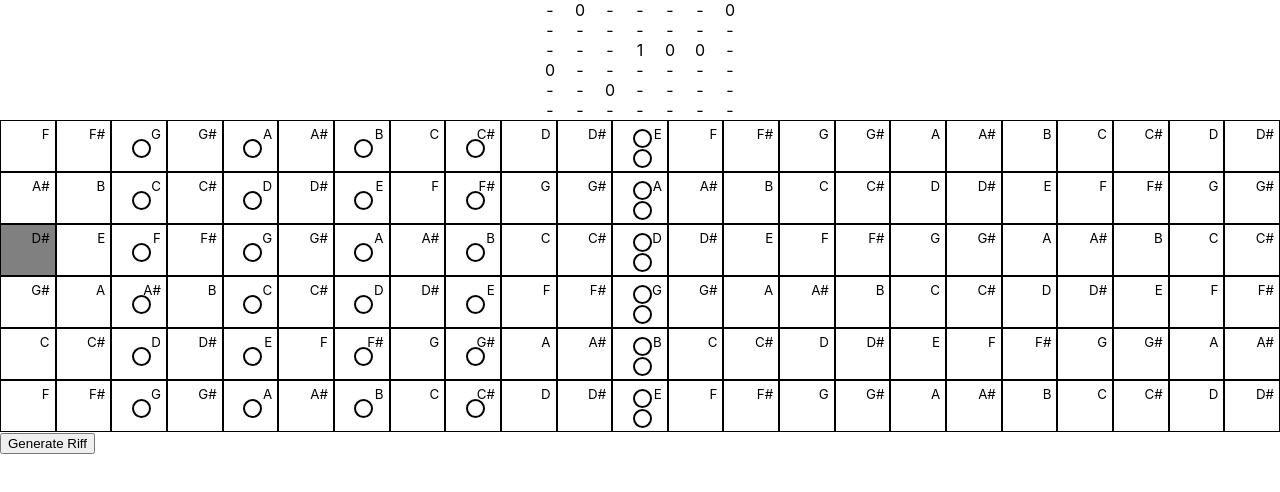
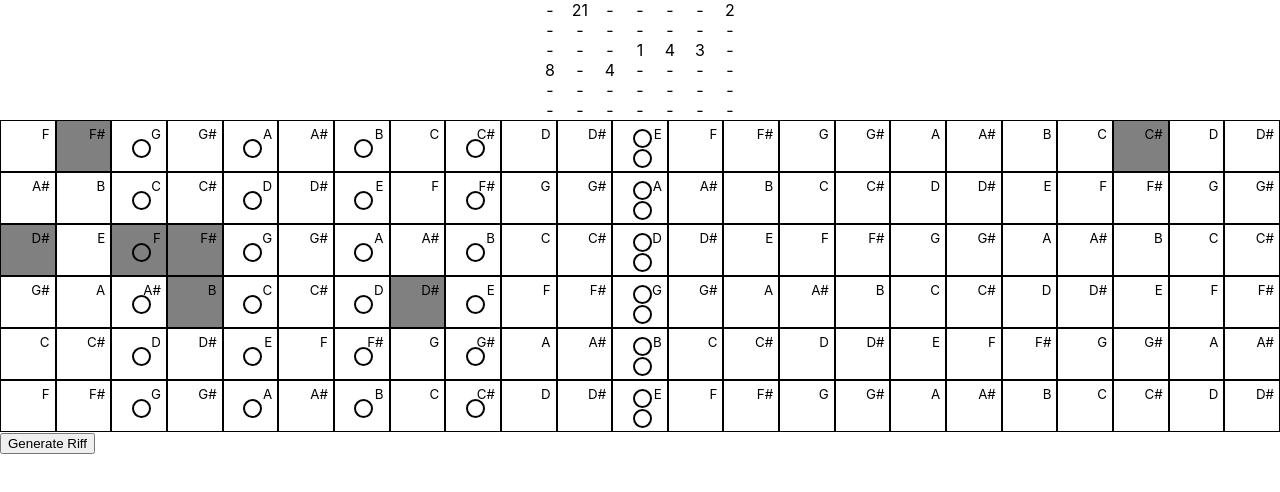
Before and after one commit to wwwannes/riff-maker, a React (Create React App) app: page / in a window 1280 px wide. Both pictures are taken after a click on the button "Generate Riff". Shown: the top 492 px of the page. Built offline with nearby package versions, Linux system fonts and the light colour scheme.

Commit message:
Better overall logic added

```diff
--- a/src/App.js
+++ b/src/App.js
@@ -1,4 +1,4 @@
-import {useEffect, useState} from 'react';
+import { useState } from 'react';
 
 import './App.css';
 
@@ -17,24 +17,28 @@ function App() {
   const $minRiffLength = 4;
   const $maxRiffLength = 9;
   const $randomRiffLength = Math.floor((Math.random() * ($maxRiffLength - $minRiffLength)) + $minRiffLength);
-  const [riffPosition, setRiffPosition] = useState([]);
-  const [riffArray, setRiffArray] = useState([]);
-  const [chosenFretPosition, setChosenFretPosition] = useState([]);
+  const [generatedRiff, setGeneratedRiff] = useState([]);
 
   const generateRiff = () => {
-    var defaultRiffPositions = [];
-    var defaultRiffArray = [];
+    var tempRiff = [];
+
     for(var i = 0; i < $randomRiffLength; i++){
+      const maxFret = Math.max.apply(null, tempRiff.map(object => {
+        return object.fret;
+      }));
+
+      console.log(maxFret);
+
       var string = Math.floor(Math.random() * (totalStrings-1)) + 1;
       var fret = Math.floor(Math.random() * (totalFrets-1)) + 1;
 
-      if(fret > 1 || fret === NaN || fret === undefined){
+      if(fret < 1 || fret === NaN || fret === undefined){
         fret = 0;
       }
 
       /* Make sure random frets are closer together */
       if(string > 1 && fret >= 7){
-        if(strings[string-1][fret-7] == strings[string][fret]){
+        if(strings[string-1][fret-7] === strings[string][fret]){
           if(string > 1){
             string = string - 1;
           } else {
@@ -48,15 +52,13 @@ function App() {
         }
       }
 
-      defaultRiffPositions.push([string, fret]);
-      defaultRiffArray.push(fret+strings[string-1][fret-1]);
+      tempRiff.push({
+        string: string,
+        fret: fret,
+        note: strings[string][fret]
+      });
     }
-    setRiffPosition(defaultRiffPositions);
-    setRiffArray(defaultRiffArray);
-
-    console.log(defaultRiffPositions);
-    console.log(defaultRiffArray);
-    console.log(chosenFretPosition);
+    setGeneratedRiff(tempRiff);
   }
 
   return (
@@ -64,13 +66,13 @@ function App() {
       <div id='tabs'>
         {strings.reverse().map((string, index) => {
           return(
-            <div className='row'>
-              {riffPosition.map( element => {
-                if(element[0] == index+1){
+            <div className='row' key={index}>
+              {generatedRiff.map( element => {
+                if(element['string'] === index+1){
                   return(
                     <div className='item'>
                       <span>
-                        {element[1]}
+                        {element['fret']}
                       </span>
                       <br/>
                     </div>
@@ -93,14 +95,15 @@ function App() {
             <div className='string'>
               {string.map((fret, key) => {
                 const position = key + 1;
+                const stringFret = `${index+1}-${position}`;
                 var selectedFret = false;
-                if(riffArray.includes(position+fret)){
+
+                if(generatedRiff.some(note => `${note['string']}-${note['fret']}` == stringFret)){
                   selectedFret = true;
-                } else {
-                  selectedFret = false;
                 }
+
                 return(
-                  <div className={`fret f${position} ${position+fret} ${selectedFret ? "active" : ""}`}>
+                  <div className={`fret f${position} ${selectedFret ? "active" : ""}`}>
                     <sup>{fret}</sup>
                   </div>
                 )
```
